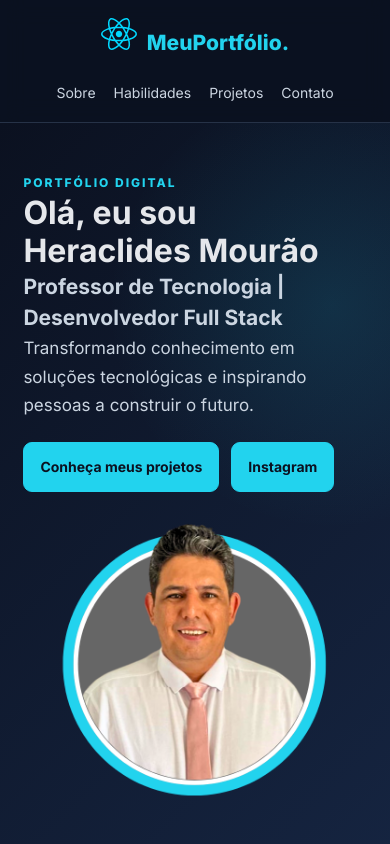
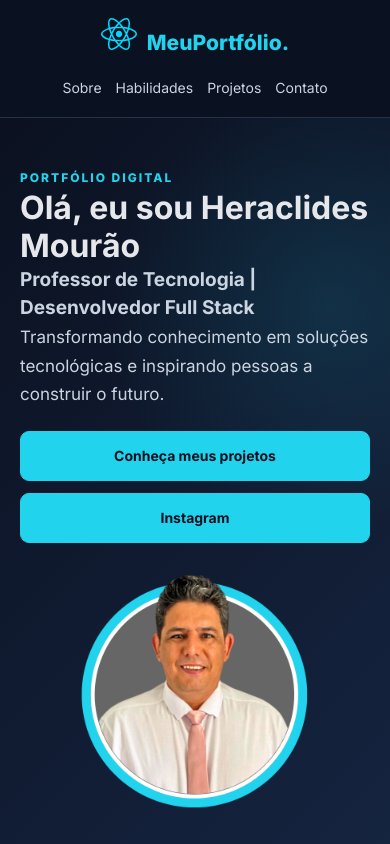
Before and after one commit to heraclidesefg/PortifolioPessoal, a React (Vite) app: page / in a window 390 px wide. Shown: the top 844 px of the page. Built offline with nearby package versions, Linux system fonts and the light colour scheme.

Commit message:
AJUSTANDO PARA VARIAS TELAS

```diff
--- a/src/App.css
+++ b/src/App.css
@@ -50,7 +50,7 @@
   padding: 80px 8%;
 
   display: grid;
-  grid-template-columns: 1.5fr 1fr;
+  grid-template-columns: minmax(0, 1.5fr) minmax(0, 1fr);
 
   align-items: center;
   gap: 40px;
@@ -69,9 +69,9 @@
 }
 
 .hero-foto {
-  width: 100%;
-  max-width: 360px;
-  height: 360px;
+  width: min(100%, 360px);
+  aspect-ratio: 1 / 1;
+  height: auto;
   justify-self: center;
   overflow: hidden;
  /* border: 3px solid #22d3ee;
@@ -83,8 +83,9 @@
 .hero-foto img {
   width: 100%;
   height: 100%;
-  object-fit: cover;
+  object-fit: contain;
   object-position: center;
+  display: block;
 }
 
 .sobretitulo {
@@ -97,7 +98,8 @@
 .hero h1 {
   font-size: clamp(36px, 6vw, 64px);
   line-height: 1.15;
-  overflow-wrap: anywhere;
+  overflow-wrap: break-word;
+  word-break: normal;
 }
 
 .hero h2 {
@@ -353,9 +355,17 @@
   color: #22d3ee;
 }
 
+/* =====================================
+   RESPONSIVIDADE - TABLETS E CELULARES
+===================================== */
+
 @media (max-width: 760px) {
+
+  /* CABEÇALHO */
   .cabecalho {
     flex-direction: column;
+    padding: 18px 5%;
+    gap: 15px;
   }
 
   .cabecalho nav {
@@ -363,64 +373,17 @@
     gap: 12px 18px;
   }
 
-  .hero {
-    grid-template-columns: 1fr;
-    gap: 35px;
-    padding: 55px 8%;
-  }
-
-  .hero-foto {
-    width: 100%;
-    max-width: 280px;
-    height: 280px;
-  }
-
-  botao-contato {
-    display: flex;
-    flex-direction: row;
-    flex-wrap: wrap;
-    gap: 10px;
-    width: 100%;
-    margin-top: 20px;
-  }
-
-   .botao {
-    width: fit-content;
-    max-width: 100%;
-    margin-top: 0;
-  }
-}
-
-  .lista-habilidades,
-  .lista-projetos {
-    grid-template-columns: 1fr;
-  }
-
-  .secao {
-    padding-top: 55px;
-    padding-bottom: 55px;
-  }
-
-  /* =================================
-   RESPONSIVIDADE PARA CELULARES
-================================= */
-
-@media (max-width: 760px) {
-
-  /* Apresentação principal */
+  /* APRESENTAÇÃO */
   .hero {
     display: flex;
     flex-direction: column;
     align-items: stretch;
-
     width: 100%;
     min-width: 0;
-
     padding: 50px 6%;
     gap: 30px;
   }
 
-  /* Conteúdo textual */
   .hero-conteudo {
     width: 100%;
     min-width: 0;
@@ -429,7 +392,6 @@
   .hero h1 {
     font-size: clamp(32px, 8vw, 44px);
     line-height: 1.2;
-
     overflow-wrap: break-word;
     word-break: normal;
   }
@@ -445,42 +407,106 @@
     line-height: 1.7;
   }
 
-  /* Botões */
+  /* BOTÕES DO HERO */
   .botao-contato {
     display: flex;
     flex-direction: row;
     flex-wrap: wrap;
     align-items: center;
     gap: 12px;
-
     width: 100%;
     margin-top: 22px;
   }
 
-   .botao {
+  .botao-contato .botao {
+    display: inline-flex;
     width: fit-content;
     max-width: 100%;
     margin: 0;
     padding: 12px 16px;
     font-size: 14px;
+    white-space: normal;
+    text-align: center;
   }
 
-  /* Fotografia */
+  /* FOTOGRAFIA */
   .hero-foto {
-    width: 100%;
-    max-width: 280px;
-    height: 280px;
+  width: min(75%, 280px);
+  height: auto;
+  aspect-ratio: 1 / 1;
+  margin: 0 auto;
+}
 
-    margin: 0 auto;
-    justify-self: center;
+.hero-foto img {
+  width: 100%;
+  height: 100%;
+  object-fit: contain;
+  object-position: center;
+}
 
-    border-radius: 20px;
+  /* HABILIDADES E PROJETOS */
+  .lista-habilidades,
+  .lista-projetos {
+    grid-template-columns: 1fr;
   }
 
-  .hero-foto img {
-    width: 100%;
-    height: 100%;
-    object-fit: cover;
-    object-position: center top;
+  /* SEÇÕES */
+  .secao {
+    padding: 55px 6%;
+  }
+
+  /* CONTATO */
+  .perfil-contato {
+    padding: 22px;
+  }
+
+  .contato-acoes {
+    flex-wrap: wrap;
+  }
+
+  /* RODAPÉ */
+  .rodape {
+    flex-direction: column;
+    align-items: center;
+    text-align: center;
   }
 }
+
+/* =====================================
+   CELULARES COM TELAS MAIS ESTREITAS
+===================================== */
+
+@media (max-width: 400px) {
+
+  .hero {
+    padding-left: 20px;
+    padding-right: 20px;
+  }
+
+  .hero h1 {
+    font-size: 32px;
+  }
+
+  .hero h2 {
+    font-size: 19px;
+  }
+
+  .botao-contato {
+    flex-direction: column;
+    align-items: stretch;
+  }
+
+  .botao-contato .botao {
+    width: 100%;
+  }
+
+  .hero-foto {
+  width: min(80%, 240px);
+  height: auto;
+  aspect-ratio: 1 / 1;
+}
+
+  .cabecalho nav {
+    gap: 10px 14px;
+  }
+}
```
